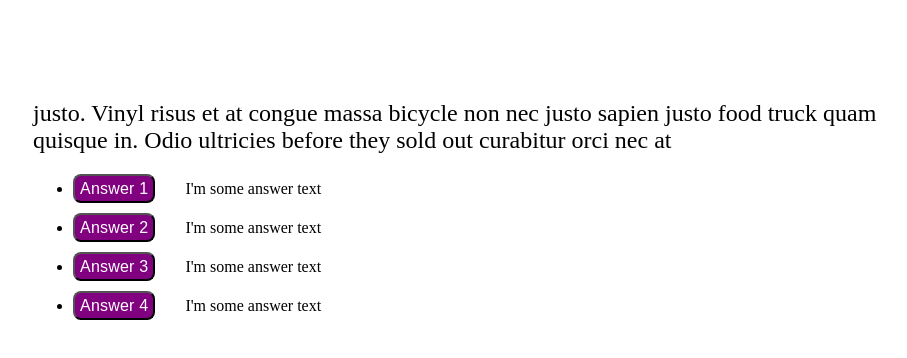
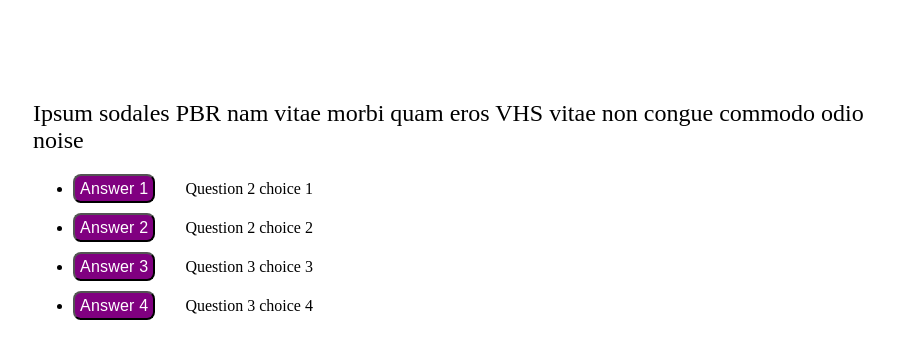
Before and after one commit to BenjiCCB/challenge-04, a plain HTML site: page Index.html in a window 1280 px wide. Both pictures are taken after a click on the button "Start Quiz". Shown: the whole page, without its empty margins (175-1082 px from the left). Drawn offline with Linux system fonts and the light colour scheme.

Commit message:
added 2d array for questions

```diff
--- a/Index.html
+++ b/Index.html
@@ -20,10 +20,10 @@
         </div>
         <div class="questionAnswers">
           <ul>
-            <li><button value ="1" class="button-1">Answer 1</button><span>I'm some answer text</span></li>
-            <li><button value ="2" class="button-2">Answer 2</button><span>I'm some answer text</span></li>
-            <li><button value ="3" class="button-3">Answer 3</button><span>I'm some answer text</span></li>
-            <li><button value ="4" class="button-4">Answer 4</button><span>I'm some answer text</span></li>
+            <li><button value ="1" class="button-1">Answer 1</button><span class ="button1-span"></span></li>
+            <li><button value ="2" class="button-2">Answer 2</button><span class ="button2-span"></span></li>
+            <li><button value ="3" class="button-3">Answer 3</button><span class ="button3-span"></span></li>
+            <li><button value ="4" class="button-4">Answer 4</button><span class ="button4-span"></span></li>
           </ul>
         </div>
       </div>
--- a/assets/js/script.js
+++ b/assets/js/script.js
@@ -2,9 +2,15 @@ var startButton = document.querySelector(".start-button");
 var introContent = document.querySelector("#intro");
 var questionText = document.querySelector(".questionText");
 var questionContent = document.querySelector(".questionContent");
-var questionArray = [];
+var questionAnswers = document.querySelector(".questionAnswers");
 
-var questionAnswers = document.querySelector(".questionAnswers");
+var button1Span = document.querySelector(".button1-span"); // could do these using parent?
+var button2Span = document.querySelector(".button2-span");
+var button3Span = document.querySelector(".button3-span");
+var button4Span = document.querySelector(".button4-span");
+
+var score;
+
 
   // // Question object
   // var question1 = {
@@ -16,10 +22,35 @@ var questionAnswers = document.querySelector(".questionAnswers");
   // };
 
 
-questionArray = [
+var questionArray = [
   "justo. Vinyl risus et at congue massa bicycle non nec justo sapien justo food truck quam quisque in. Odio ultricies before they sold out curabitur orci nec at ",
   "Ipsum sodales PBR nam vitae morbi quam eros VHS vitae non congue commodo odio noise",
   "commodo. Urna artisan sodales ornare proin leo elementum tofu ipsum eu proin maecenas"
+]
+questionAnswersArray = [2, 1, 3];
+
+//2d array is possible
+questionChoicesArray = [
+  // Question 1
+  ["Question 1 choice 1",
+  "Question 1 choice 2",
+  "Question 1 choice 3",
+  "Question 1 choice 4"
+  ],
+
+  // Question 2
+  ["Question 2 choice 1",
+  "Question 2 choice 2",
+  "Question 3 choice 3",
+  "Question 3 choice 4"
+  ],
+
+  // Question 3
+  ["Question 2 choice 1",
+  "Question 2 choice 2",
+  "Question 3 choice 3",
+  "Question 3 choice 4"
+  ],
 ]
 
 
@@ -27,12 +58,33 @@ questionArray = [
 function startQuiz() {
   introContent.remove();
   questionContent.style.display = 'inline';
-  questionText.textContent = questionArray[0];
+  questionId = 2; // need to create a seperate 'render question' function
+
+  var currentQuestionChoices = [];
+
+  for (var i = 0; i < 4; i++) {
+    currentQuestionChoices[i] = questionChoicesArray[questionId-1][i]
+    console.log(currentQuestionChoices[i])
+  }
+
+  questionText.textContent = questionArray[questionId - 1];
+
+  button1Span.textContent = currentQuestionChoices[0]; // maybe create a storage array of 'current question choices' and load them in somehow
+  button2Span.textContent = currentQuestionChoices[1];
+  button3Span.textContent = currentQuestionChoices[2];
+  button4Span.textContent = currentQuestionChoices[3];
 }
-
-startButton.addEventListener("click", startQuiz);
 
 // process choice
 questionAnswers.addEventListener("click", function(event){
     console.log(event.target.value);
+    if(event.target.value == questionAnswersArray[questionId-1]){
+      console.log("nice job")
+      score++
+    } else {
+      console.log("you suck")
+    }
+    questionId++; // call render question function
 });
+
+startButton.addEventListener("click", startQuiz);
```
